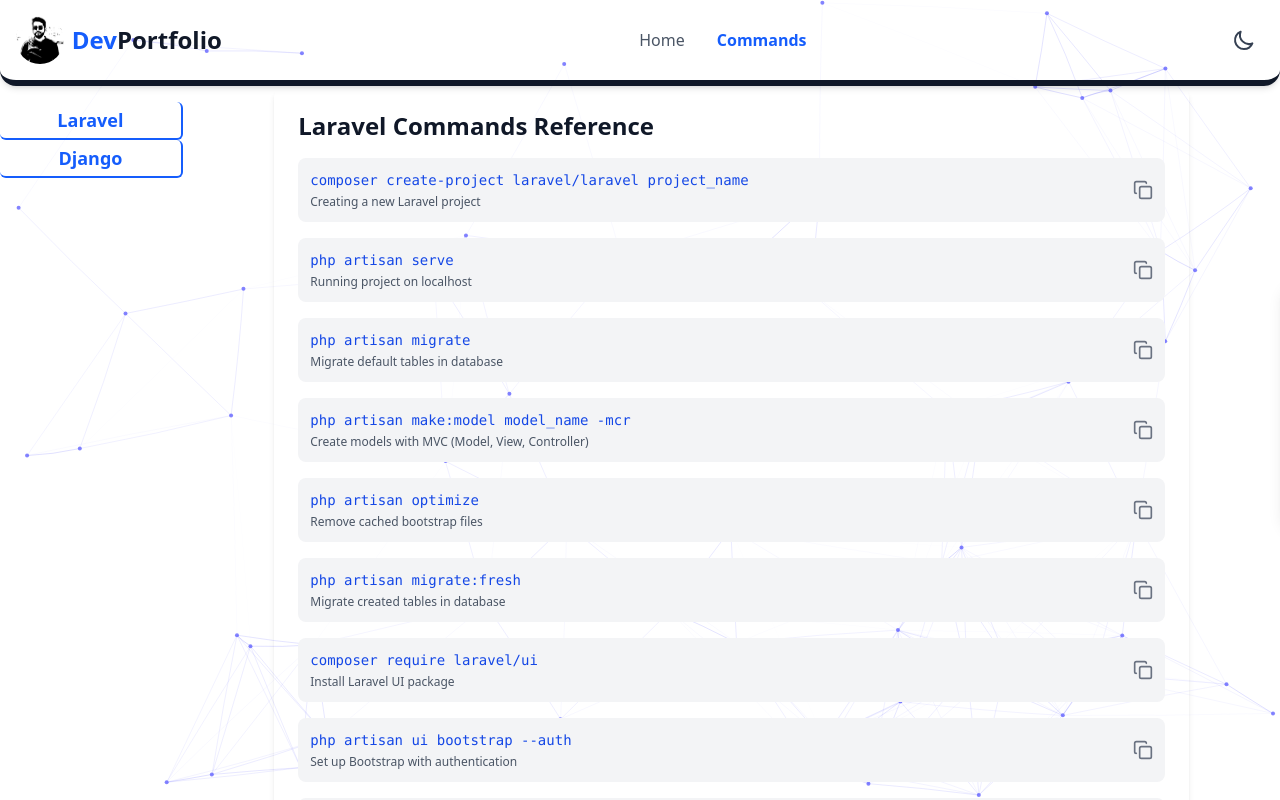
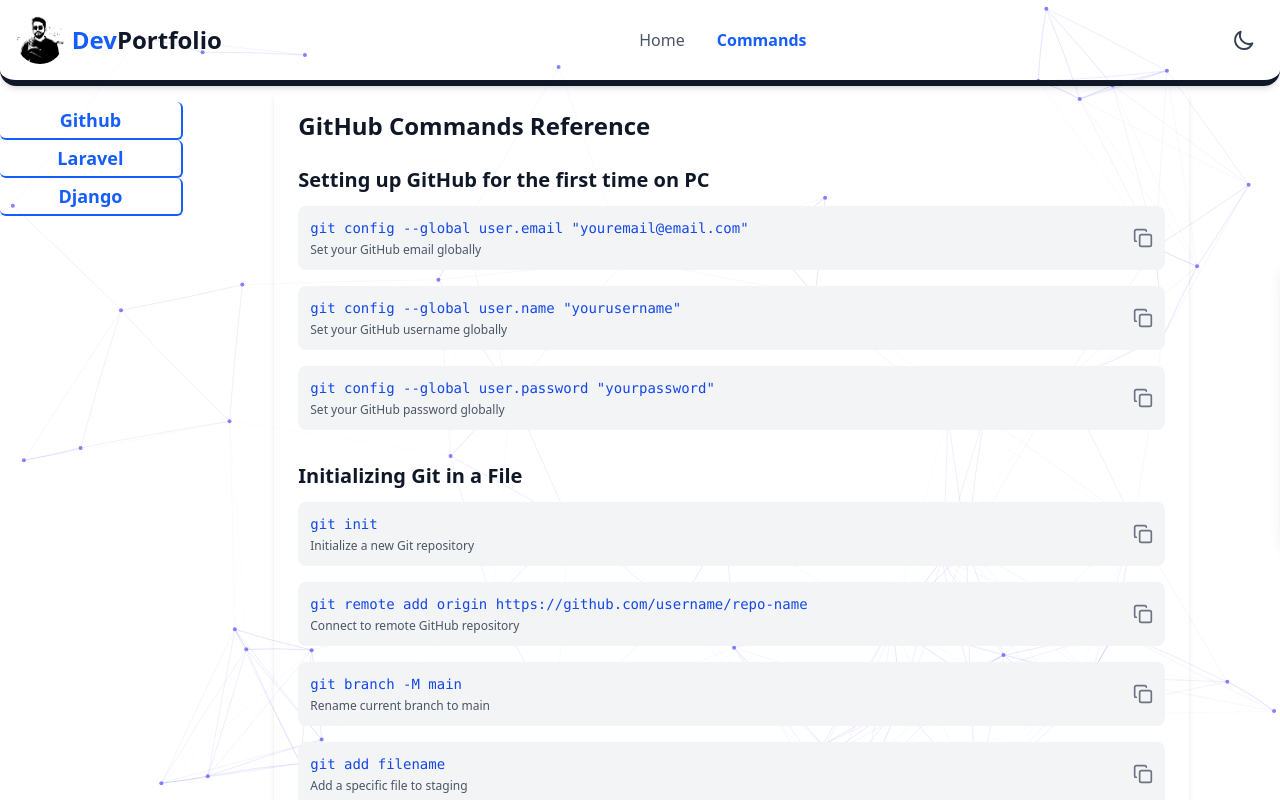
Before and after one commit to SumaniqueCode/SumaniqueCode, a React (Vite) app: page /commands in a window 1280 px wide. Shown: the top 800 px of the page. Built offline with nearby package versions, Linux system fonts and the light colour scheme.

Commit message:
Implemented command template for all command pages

```diff
--- a/src/commands/Commands.tsx
+++ b/src/commands/Commands.tsx
@@ -1,32 +1,41 @@
-import { useEffect, } from "react"
-import { useThemeContext } from "../ThemeContext"
-import Laravel from "./components/laravel/Laravel"
-import Django from "./components/django/Django"
+import { useEffect } from "react";
+import { useThemeContext } from "../ThemeContext";
+import Laravel from "./components/laravel/Laravel";
+import Django from "./components/django/Django";
+import Github from "./components/github/Github";
 
 const Commands = () => {
-    const stacks = ["laravel", "django"]
+    const stacks = ["github", "laravel", "django"];
     const { darkMode, setSideNavs, activeSection, setActiveSection } = useThemeContext();
-    useEffect(() => (
-        setSideNavs(stacks)
-    ), []);
+
+    useEffect(() => {
+        setSideNavs(stacks);
+    }, []);
+
     return (
         <div id="commands" className="flex">
             <nav className="flex flex-col w-1/7 my-2 py-2">
                 {stacks.map(stack => (
-                    <button onClick={() => setActiveSection(stack)} className={`capitalize text-lg ${`${darkMode ? "text-white" : "text-blue-600"} font-bold`
-                        } hover:scale-110 ease-in-out duration-400 font-semibold border-b-2 border-r-2 rounded-md py-1`}
-                    >{stack}</button>
+                    <button
+                        key={stack}
+                        onClick={() => setActiveSection(stack)}
+                        className={`capitalize text-lg ${darkMode ? "text-white" : "text-blue-600"} font-bold hover:scale-110 ease-in-out duration-400 border-b-2 border-r-2 rounded-md py-1`}
+                    >
+                        {stack}
+                    </button>
                 ))}
             </nav>
             <div className="mx-auto w-5/7">
-                {activeSection == "django" ?
+                {activeSection === "django" ? (
                     <Django />
-                    :
+                ) : activeSection === "laravel" ? (
                     <Laravel />
-                }
+                ) : (
+                    <Github />
+                )}
             </div>
         </div>
-    )
-}
+    );
+};
 
-export default Commands
+export default Commands;
--- a/src/commands/components/django/Django.tsx
+++ b/src/commands/components/django/Django.tsx
@@ -1,10 +1,10 @@
-import { useState } from 'react';
-import { Copy } from 'lucide-react';
+import CommandTemplate from '../CommandTemplate';
 
 const Django = () => {
-  const [copiedCommand, setCopiedCommand] = useState<string>("");
-
-  const commands = [
+  const sections = [
+    {
+      title: "Setting up Django for the first time on PC",
+      commands: [
         {
           command: 'Install python',
           description: 'Download and install Python from official website',
@@ -19,6 +19,11 @@ const Django = () => {
           command: 'pip install virtualenv',
           description: 'Installing virtual environment globally'
         },
+      ]
+    },
+    {
+      title: "Setting up Django Project",
+      commands: [
         {
           command: 'mkdir myproject',
           description: 'Creating project directory'
@@ -50,6 +55,11 @@ const Django = () => {
           command: 'cd <project_name>',
           description: 'Change to project directory'
         },
+      ]
+    },
+    {
+      title: "Important Django Commands",
+      commands: [
         {
           command: 'python manage.py runserver',
           description: 'Running Django development server'
@@ -77,57 +87,15 @@ const Django = () => {
         {
           command: 'pip install djangorestframework',
           description: 'Installing Django REST Framework'
+        }]
     }
   ];
-
-  const copyToClipboard = (command:string) => {
-    navigator.clipboard.writeText(command).then(() => {
-      setCopiedCommand(command);
-      setTimeout(() => setCopiedCommand(""), 2000);
-    });
-  };
-
   return (
     <div id='django' className="p-6 mx-auto rounded-xl shadow-md">
       <h2 className="text-2xl font-bold mb-4 ">Python & Django Commands Reference</h2>
-      <div className="space-y-4">
-        {commands.map((cmd, index) => (
-          <div
-            key={index}
-            className="flex items-center justify-between p-3 bg-gray-100 rounded-lg hover:bg-gray-200 transition-colors"
-          >
-            <div className="flex-grow pr-4">
-              <code className="text-sm font-mono text-blue-700 block mb-1">
-                {cmd.command}
-              </code>
-              {cmd.alternateCommand && (
-                <code className="text-sm font-mono text-gray-500 block mb-1">
-                  Alt: {cmd.alternateCommand}
-                </code>
-              )}
-              <p className="text-xs text-gray-600 mb-1">
-                {cmd.description}
-              </p>
-              {cmd.note && (
-                <p className="text-xs text-orange-600 italic">
-                  Note: {cmd.note}
-                </p>
-              )}
-            </div>
-            <button
-              onClick={() => copyToClipboard(cmd.command)}
-              className="text-gray-500 hover:text-blue-600 transition-colors"
-              title="Copy command"
-            >
-              {copiedCommand === cmd.command ? (
-                <span className="text-xs text-green-600">Copied!</span>
-              ) : (
-                <Copy size={20} />
-              )}
-            </button>
-          </div>
+      {sections.map((section, secIdx) => (
+        <CommandTemplate secIdx={secIdx} section={section} />
       ))}
-      </div>
     </div>
   );
 };
--- a/src/commands/components/laravel/Laravel.tsx
+++ b/src/commands/components/laravel/Laravel.tsx
@@ -1,10 +1,24 @@
-import { useState } from 'react';
-import { Copy } from 'lucide-react';
+import CommandTemplate from '../CommandTemplate';
 
 const Laravel = () => {
-  const [copiedCommand, setCopiedCommand] = useState<string>("");
-
-  const commands = [
+  const sections = [
+    {
+      title: "Setting up Laravel for the first time on PC",
+      commands: [
+        {
+          command: 'Install Composer',
+          description: 'Download and install Composer from official website',
+          note: 'Check getcomposer.org'
+        },
+        {
+          command: 'Install Xampp',
+          description: 'Xampp is used to store data in local server using MySQL',
+        },
+      ]
+    },
+    {
+      title: "Important Laravel Commands",
+      commands: [
         {
           command: 'composer create-project laravel/laravel project_name',
           description: 'Creating a new Laravel project'
@@ -30,12 +44,26 @@ const Laravel = () => {
           description: 'Migrate created tables in database'
         },
         {
+          command: 'php artisan make:seeder UserSeeder',
+          description: 'Create a new database seeder'
+        },
+        {
+          command: 'php artisan migrate:fresh --seed',
+          description: 'Refresh migrations and seed database'
+        },
+        ]
+      },
+      {
+        title: "Installing Auth template",
+        commands: [
+        {
           command: 'composer require laravel/ui',
           description: 'Install Laravel UI package'
         },
         {
           command: 'php artisan ui bootstrap --auth',
-      description: 'Set up Bootstrap with authentication'
+          description: 'Set up Bootstrap with authentication',
+          note: "Uses Bootstrap for CSS"
         },
         {
           command: 'npm install',
@@ -45,54 +73,16 @@ const Laravel = () => {
           command: 'npm run dev',
           description: 'Compile frontend assets'
         },
-    {
-      command: 'php artisan make:seeder UserSeeder',
-      description: 'Create a new database seeder'
-    },
-    {
-      command: 'php artisan migrate:fresh --seed',
-      description: 'Refresh migrations and seed database'
+      ],
     }
   ];
-
-  const copyToClipboard = (command:string) => {
-    navigator.clipboard.writeText(command).then(() => {
-      setCopiedCommand(command);
-      setTimeout(() => setCopiedCommand(""), 2000);
-    });
-  };
 
     return (
     <div id='laravel' className="p-6 mx-auto rounded-xl shadow-md">
       <h2 className="text-2xl font-bold mb-4">Laravel Commands Reference</h2>
-      <div className="space-y-4">
-        {commands.map((cmd, index) => (
-          <div
-            key={index}
-            className="flex items-center justify-between p-3 bg-gray-100 rounded-lg hover:bg-gray-200 transition-colors"
-          >
-            <div>
-              <code className="text-sm font-mono text-blue-700 block mb-1">
-                {cmd.command}
-              </code>
-              <p className="text-xs text-gray-600">
-                {cmd.description}
-              </p>
-            </div>
-            <button
-              onClick={() => copyToClipboard(cmd.command)}
-              className="text-gray-500 hover:text-blue-600 transition-colors"
-              title="Copy command"
-            >
-              {copiedCommand === cmd.command ? (
-                <span className="text-xs text-green-600">Copied!</span>
-              ) : (
-                <Copy size={20} />
-              )}
-            </button>
-          </div>
+      {sections.map((section, secIdx) => (
+        <CommandTemplate secIdx={secIdx} section={section} />
       ))}
-      </div>
     </div>
   );
 };
```
Also changed, not shown: interface/commandInterface.ts (added, +15 -0 lines). Lines whose indentation alone changed are shown as unchanged.
